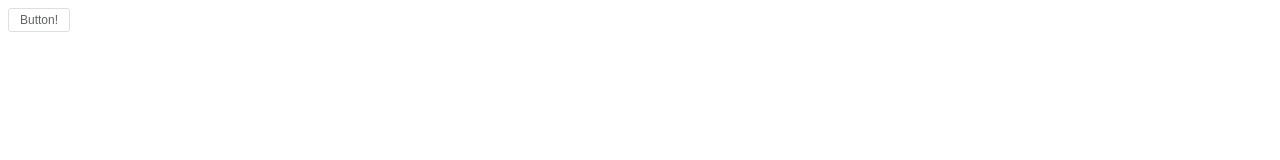
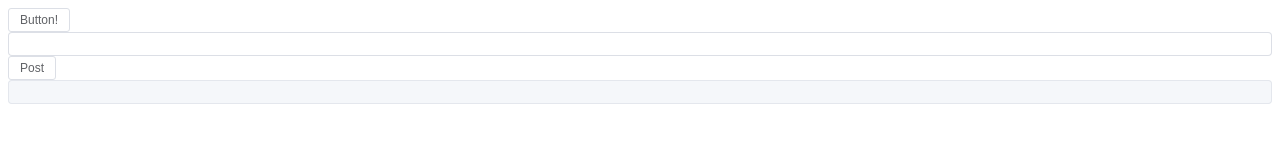
Before and after one commit to Yanai1005/prtimes-demo, a Vue app in the folder frontend/kenkyu-slackers/: page / in a window 1280 px wide. Shown: the top 160 px of the page. Built offline with nearby package versions, Linux system fonts and the light colour scheme; the HTML template or start-up script is replaced by a standard one.

Commit message:
chore: installed axios

```diff
--- a/frontend/kenkyu-slackers/components.d.ts
+++ b/frontend/kenkyu-slackers/components.d.ts
@@ -10,6 +10,7 @@ declare module 'vue' {
   export interface GlobalComponents {
     ElButton: typeof import('element-plus/es')['ElButton']
     ElementPlusTest: typeof import('./src/components/ElementPlusTest.vue')['default']
+    ElInput: typeof import('element-plus/es')['ElInput']
     Hoge: typeof import('./src/components/Hoge.vue')['default']
     RouterLink: typeof import('vue-router')['RouterLink']
     RouterView: typeof import('vue-router')['RouterView']
--- a/frontend/kenkyu-slackers/package.json
+++ b/frontend/kenkyu-slackers/package.json
@@ -16,6 +16,7 @@
     "lint": "eslint . --fix"
   },
   "dependencies": {
+    "axios": "^1.11.0",
     "element-plus": "^2.11.2",
     "vue": "^3.5.18",
     "vue-router": "^4.5.1"
--- a/frontend/kenkyu-slackers/src/components/ElementPlusTest.vue
+++ b/frontend/kenkyu-slackers/src/components/ElementPlusTest.vue
@@ -1,11 +1,27 @@
 <script setup lang="ts">
+import axios, { AxiosError } from 'axios'
+import { ref } from 'vue';
+
   const hoge = () => {
-    window.alert("Hoge!")
+    window.alert("Hoge!");
+  }
+
+  const method = ref("");
+  const result = ref("");
+  const post = async () => {
+    await axios.post(`https://httpbun.com/mix/s=${method.value}`).then(res => {
+      result.value = `${res.status}`;
+    }).catch((res: AxiosError) => {
+      result.value = `${res.status}`;
+    });
   }
 </script>
 
 <template>
   <el-button @click="hoge">Button!</el-button>
+  <el-input v-model="method"/>
+  <el-button @click="post">Post</el-button>
+  <el-input v-model="result" disabled/>
 </template>
 
 <style scoped></style>
```
Also changed, not shown: 1 other file (tests, documents, lock files or other folders).
